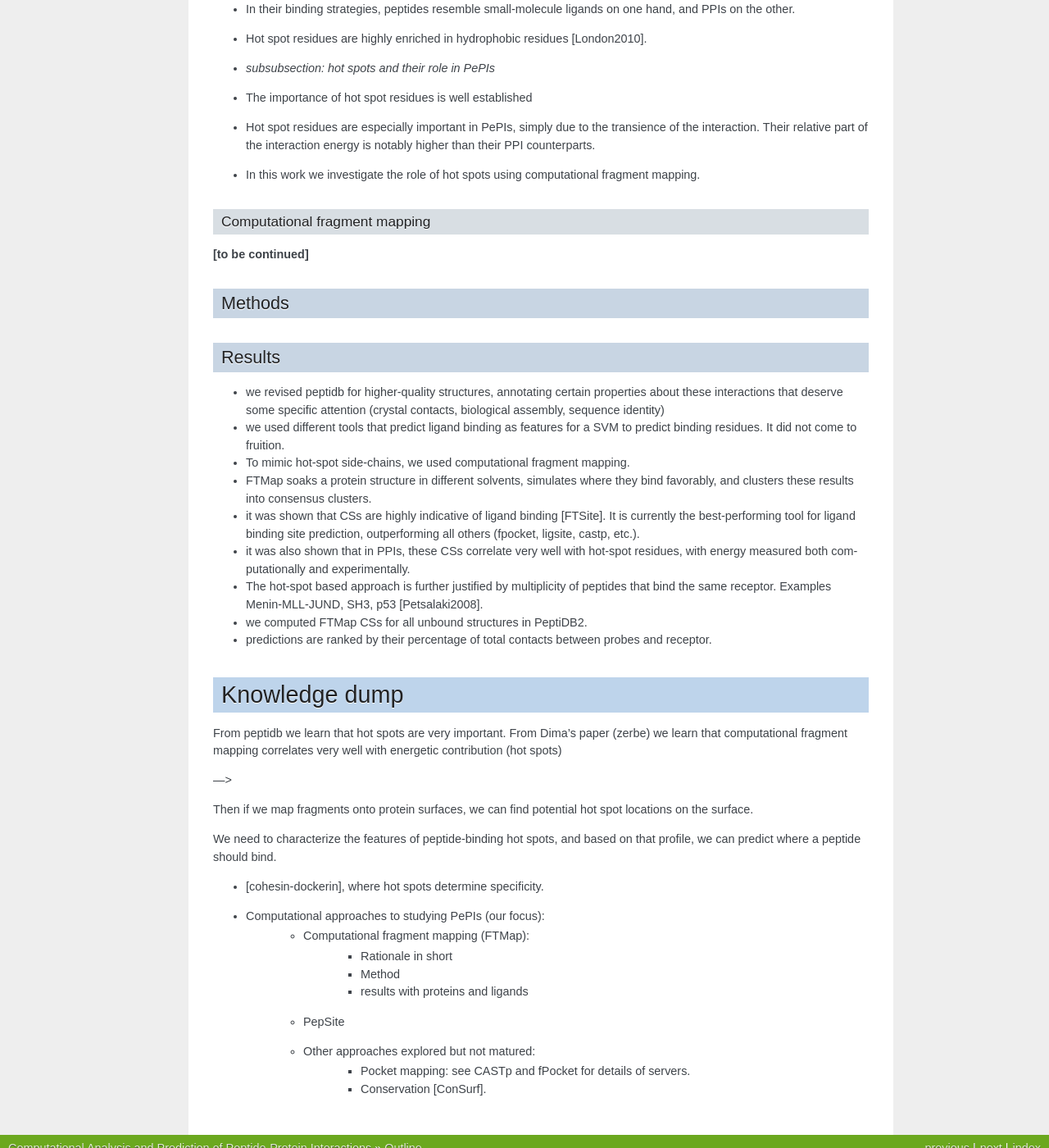
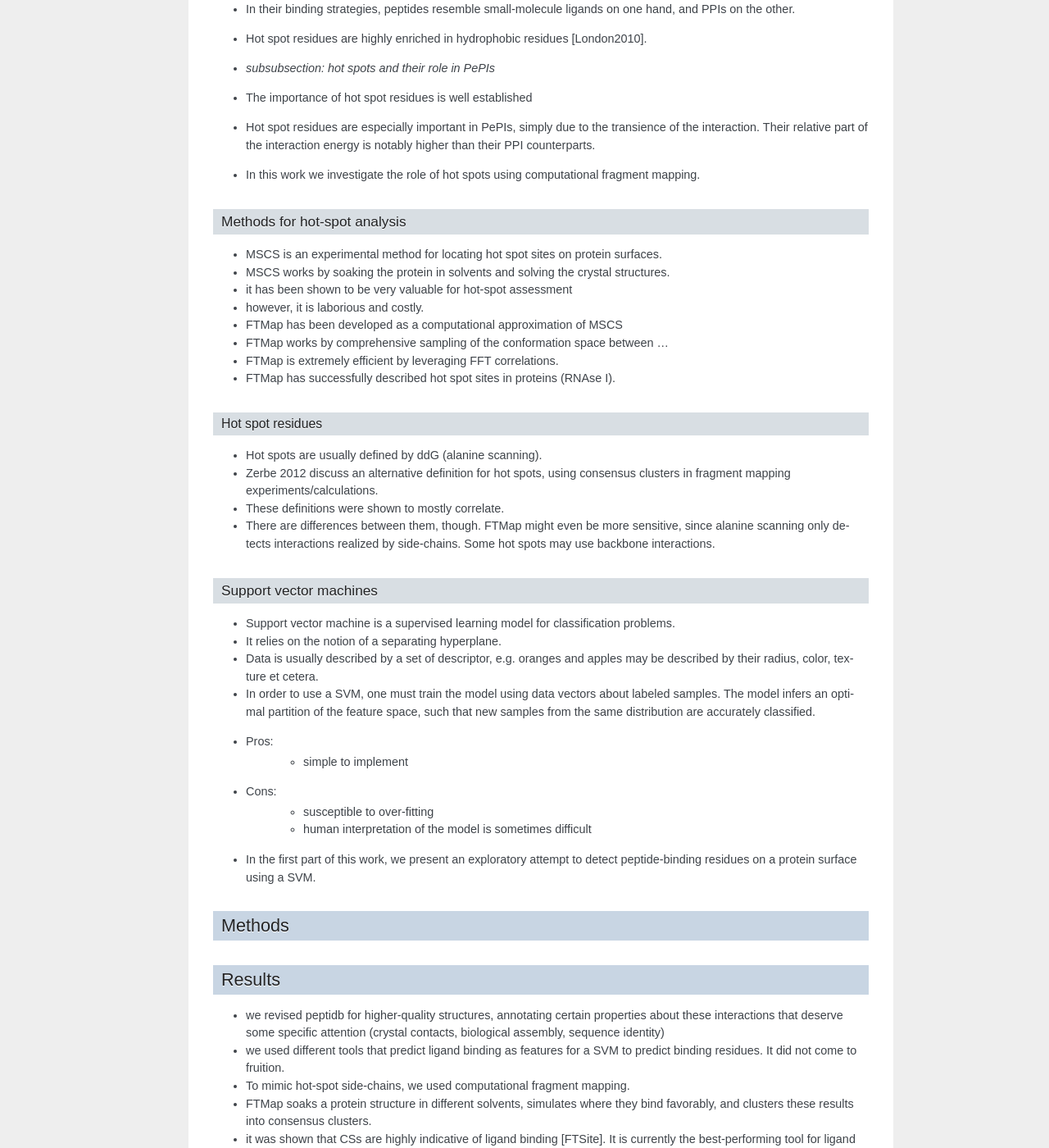
Before and after one commit to assaff/msc-thesis, a Sphinx documentation site: the page built from source/notes.rst, in a window 1280 px wide and 1400 px high, scrolled down 1131 px. Shown: the whole window at 82% size. Built offline with Sphinx 7.4.7, drawn with Linux system fonts in a browser that asks for light colours; formulas are drawn with MathJax 3; some of the changed text lies outside the part shown.

Commit message:
added sections about hotspots, SVM and FTMap

```diff
--- a/source/notes.rst
+++ b/source/notes.rst
@@ -84,13 +84,72 @@ Hallmarks of Peptide-Protein Interactions
 * In this work we investigate the role of hot spots using
   computational fragment mapping.
 
-Computational fragment mapping
+Methods for hot-spot analysis
 """"""""""""""""""""""""""""""""
 
-**[to be continued]**
+- MSCS is an experimental method for locating hot spot sites on
+  protein surfaces.
+
+- MSCS works by soaking the protein in solvents and solving the
+  crystal structures.
+
+- it has been shown to be very valuable for hot-spot assessment
+
+- however, it is laborious and costly.
+
+- FTMap has been developed as a computational approximation of MSCS
+
+- FTMap works by comprehensive sampling of the conformation space
+  between ...
+
+- FTMap is extremely efficient by leveraging FFT correlations.
+
+- FTMap has successfully described hot spot sites in proteins (RNAse
+  I).
+
+Hot spot residues
+^^^^^^^^^^^^^^^^^^
+
+- Hot spots are usually defined by ddG (alanine scanning).
+
+- Zerbe 2012 discuss an alternative definition for hot spots, using
+  consensus clusters in fragment mapping experiments/calculations.
+
+- These definitions were shown to mostly correlate.
+
+- There are differences between them, though. FTMap might even be more
+  sensitive, since alanine scanning only detects interactions realized
+  by side-chains. Some hot spots may use backbone interactions.
+
+Support vector machines
+""""""""""""""""""""""""
+
+- Support vector machine is a supervised learning model for
+  classification problems.
+
+- It relies on the notion of a separating hyperplane.
+
+- Data is usually described by a set of descriptor, e.g. oranges and
+  apples may be described by their radius, color, texture et cetera.
+
+- In order to use a SVM, one must train the model using data vectors
+  about labeled samples. The model infers an optimal partition of the
+  feature space, such that new samples from the same distribution
+  are accurately classified.
+
+- Pros:
+    * simple to implement
+
+- Cons:
+    * susceptible to over-fitting
+    * human interpretation of the model is sometimes difficult
+
+- In the first part of this work, we present an exploratory attempt to
+  detect peptide-binding residues on a protein surface using a SVM.
 
 Methods
 ~~~~~~~~
+
 
 
 Results
```
